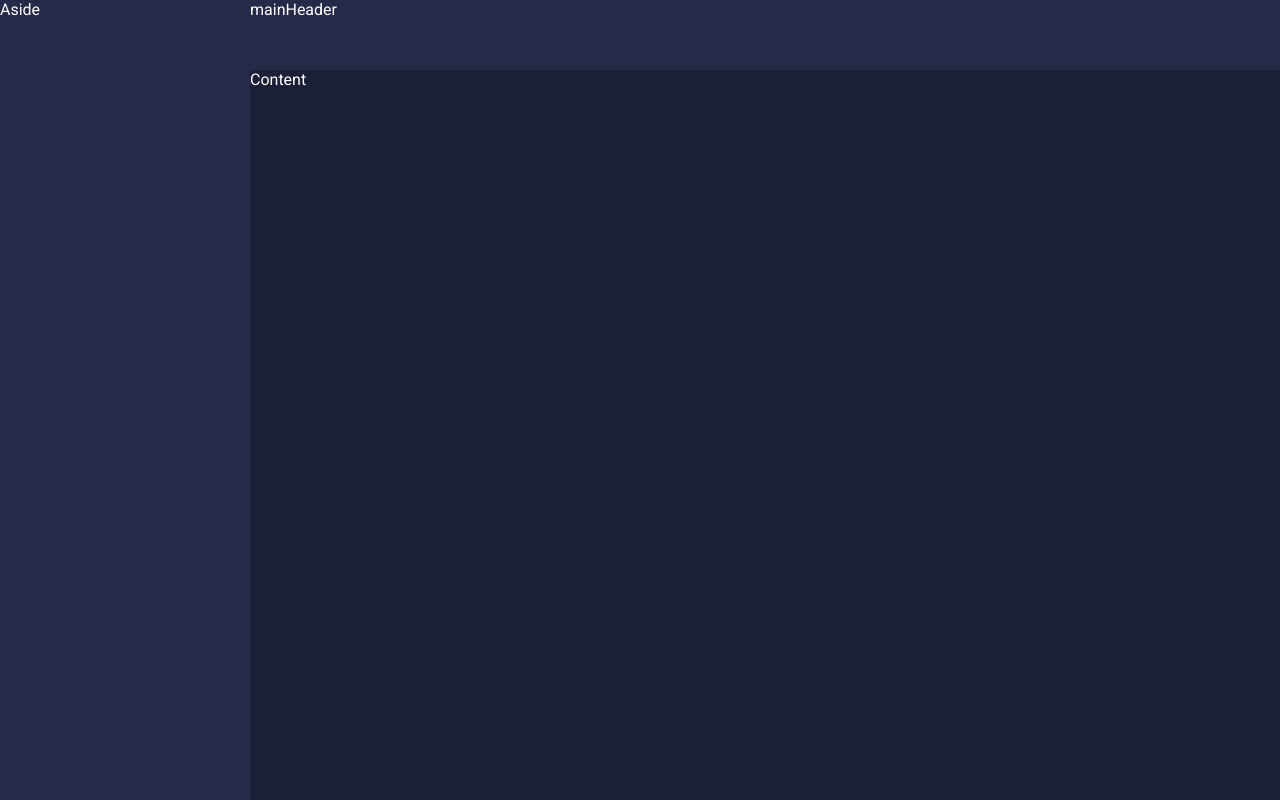
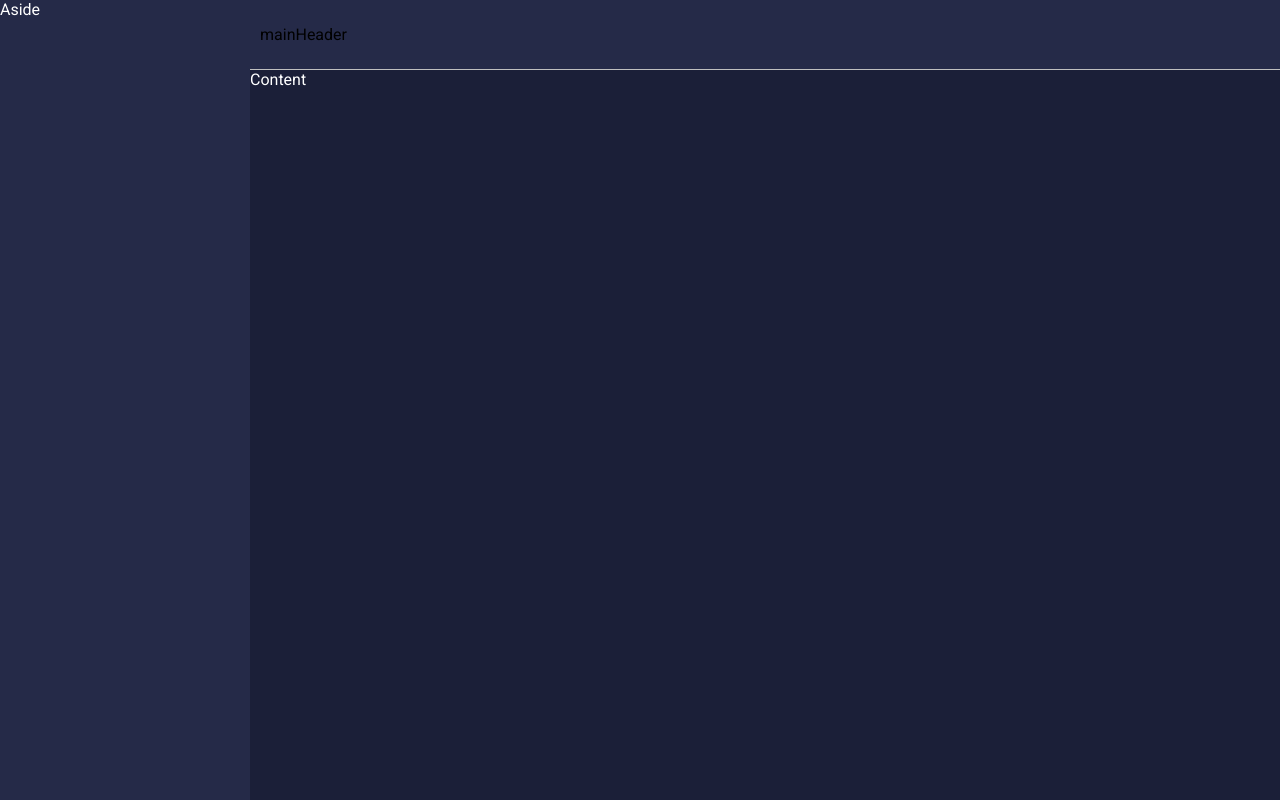
Before and after one commit to devMatheus-Cunha/finance-control, a React (Create React App) app: page / in a window 1280 px wide. Built offline with nearby package versions, Linux system fonts and the light colour scheme.

Commit message:
feat: styles for template MainHeader

```diff
--- a/src/templates/MainHeader/styles.ts
+++ b/src/templates/MainHeader/styles.ts
@@ -4,5 +4,23 @@ export const Container = styled.div`
   grid-area: MH;
 
   background-color: ${(props) => props.theme.colors.secondary};
-  color: ${(props) => props.theme.colors.white};
+
+  display: flex;
+  align-items: center;
+  justify-content: space-between;
+
+  padding: 0 10px;
+  border-bottom: 1px solid ${(props) => props.theme.colors.gray};
+  `;
+
+export const Profile = styled.div`
+color: ${(props) => props.theme.colors.white};
 `;
+
+export const Welcome = styled.h3`
+
+`;
+
+export const UserName = styled.span`
+
+`;
```
